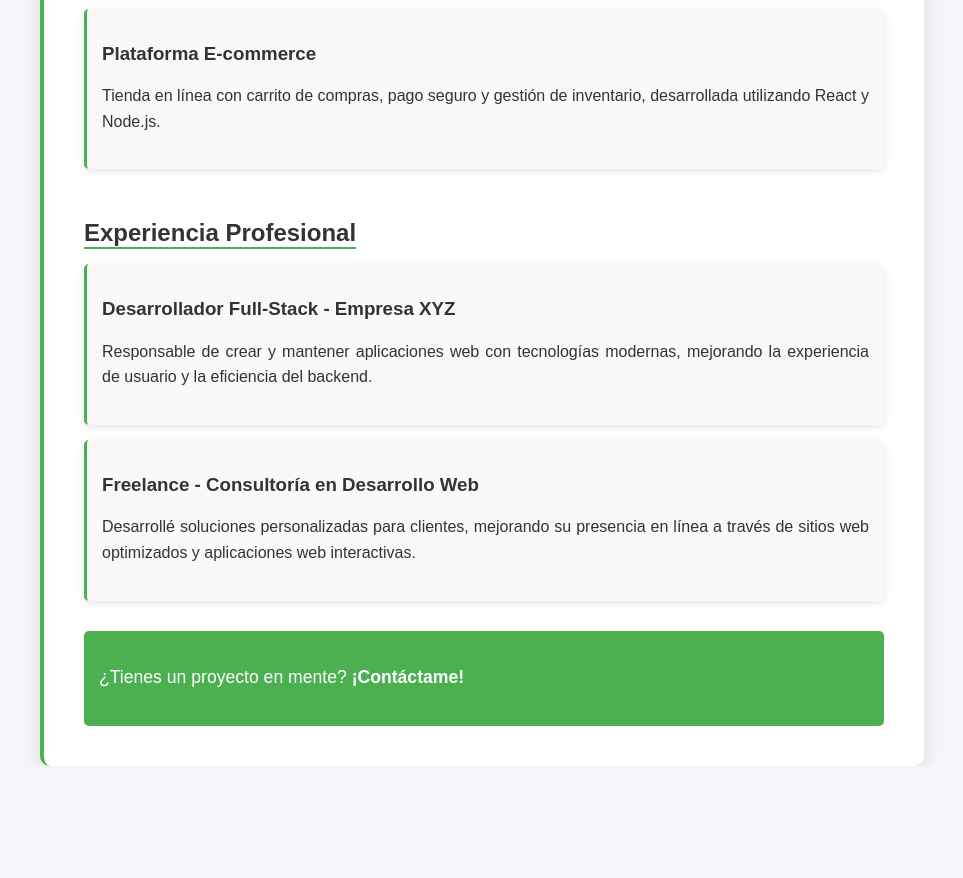
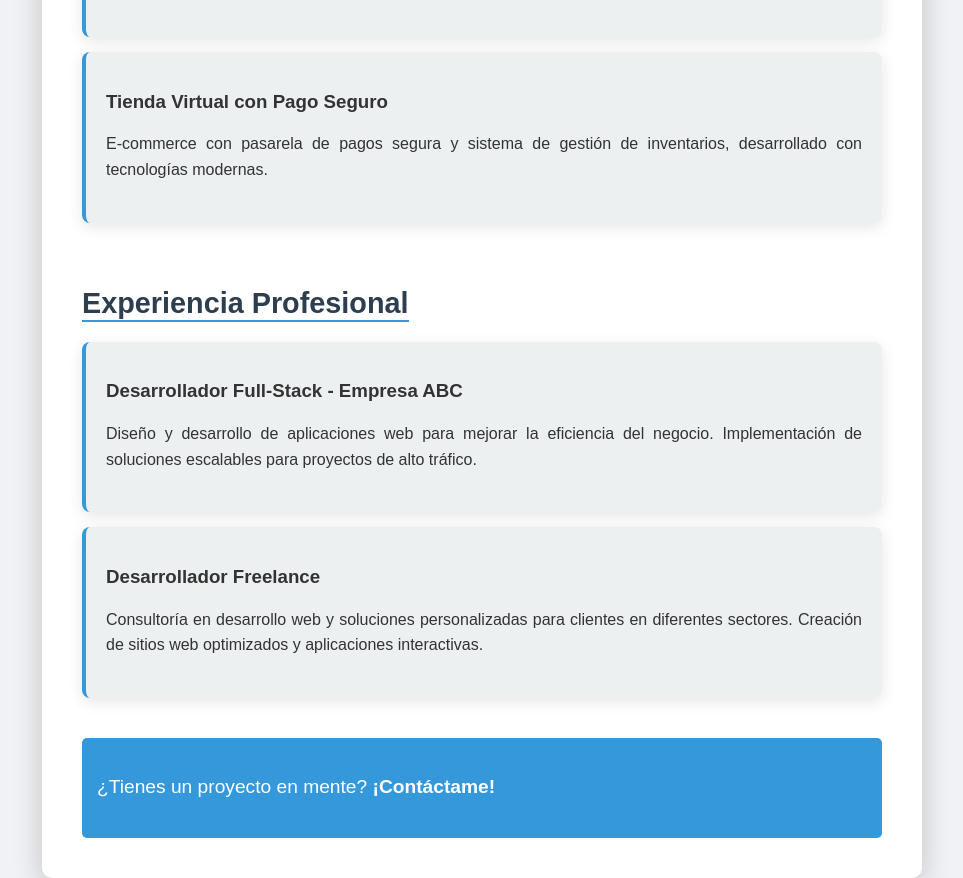
Before and after one commit to nicoocr/Digitalizacion, a plain HTML site: page index.html in a window 1280 px wide. Shown: the part 906-1784 px from the top of the page, without its empty margins (158-1121 px from the left). Before the commit the page ends 1672 px from the top, so only its background shows below. Drawn offline with Linux system fonts and the light colour scheme.

Commit message:
Update index.html

```diff
--- a/index.html
+++ b/index.html
@@ -8,7 +8,7 @@
         /* Estilos generales */
         body {
             font-family: 'Arial', sans-serif;
-            background-color: #f4f4f9;
+            background-color: #f0f2f5;
             color: #333;
             margin: 0;
             padding: 0;
@@ -16,32 +16,30 @@
             justify-content: center;
             align-items: center;
             min-height: 100vh;
-            overflow: hidden;
         }
         .container {
             background: #fff;
             border-radius: 10px;
-            box-shadow: 0 4px 20px rgba(0, 0, 0, 0.1);
+            box-shadow: 0 8px 30px rgba(0, 0, 0, 0.2);
             padding: 40px;
             max-width: 800px;
             width: 90%;
-            border-left: 4px solid #4CAF50;
             animation: fadeIn 1.5s ease-in-out;
             transform: translateY(0);
         }
         h1 {
-            text-align: left;
-            color: #4CAF50;
-            font-size: 2.2em;
-            margin-bottom: 5px;
+            text-align: center;
+            color: #2c3e50;
+            font-size: 2.5em;
+            margin-bottom: 10px;
             animation: slideIn 1.2s ease-in-out;
         }
         h2 {
-            color: #333;
-            border-bottom: 2px solid #4CAF50;
+            color: #2c3e50;
+            border-bottom: 2px solid #3498db;
             display: inline-block;
-            margin-bottom: 15px;
-            font-size: 1.5em;
+            margin-bottom: 20px;
+            font-size: 1.8em;
             animation: fadeIn 1.5s ease-in-out;
         }
         p {
@@ -51,7 +49,7 @@
             animation: fadeInUp 1s ease-in-out;
         }
         .section {
-            margin-bottom: 30px;
+            margin-bottom: 40px;
         }
         .skills, .experience, .projects {
             display: flex;
@@ -59,25 +57,25 @@
             gap: 15px;
         }
         .skill, .job, .project {
-            background-color: #f9f9f9;
-            border-radius: 5px;
-            padding: 15px;
-            box-shadow: 0 2px 8px rgba(0, 0, 0, 0.1);
-            border-left: 3px solid #4CAF50;
+            background-color: #ecf0f1;
+            border-radius: 8px;
+            padding: 20px;
+            box-shadow: 0 4px 15px rgba(0, 0, 0, 0.1);
+            border-left: 4px solid #3498db;
             transition: transform 0.3s ease, box-shadow 0.3s ease;
         }
         .skill:hover, .job:hover, .project:hover {
             transform: translateY(-5px);
-            box-shadow: 0 4px 12px rgba(0, 0, 0, 0.2);
+            box-shadow: 0 8px 20px rgba(0, 0, 0, 0.3);
         }
         .contact {
-            text-align: left;
-            background-color: #4CAF50;
+            text-align: center;
+            background-color: #3498db;
             color: #fff;
             padding: 15px;
             border-radius: 5px;
-            margin-top: 20px;
-            font-size: 1.1em;
+            margin-top: 30px;
+            font-size: 1.2em;
             animation: fadeInUp 1s ease-in-out;
         }
         .contact a {
@@ -106,16 +104,15 @@
 <body>
     <div class="container">
         <h1>Nicolás Cervera Rodríguez</h1>
-        <p>Desarrollador Web con experiencia en la creación de soluciones digitales modernas, especializándome en el desarrollo front-end y back-end. Busco continuamente mejorar mis habilidades y contribuir a proyectos que marquen la diferencia.</p>
+        <p>Desarrollador Web con amplia experiencia en la creación de soluciones digitales innovadoras. Especializado en desarrollo front-end y back-end, con un enfoque en la mejora continua y en la entrega de proyectos de alto impacto.</p>
 
         <div class="section">
             <h2>Habilidades</h2>
             <div class="skills">
-                <div class="skill">Desarrollo Front-End (HTML, CSS, JavaScript)</div>
-                <div class="skill">Frameworks: React, Angular</div>
-                <div class="skill">Desarrollo Back-End (Node.js, Express)</div>
-                <div class="skill">Bases de Datos (SQL, MongoDB)</div>
-                <div class="skill">Control de Versiones (Git, GitHub)</div>
+                <div class="skill">Desarrollo Front-End (HTML, CSS, JavaScript, React, Angular)</div>
+                <div class="skill">Desarrollo Back-End (Node.js, Express, Django)</div>
+                <div class="skill">Bases de Datos (MySQL, MongoDB)</div>
+                <div class="skill">Control de Versiones (Git, GitHub, GitLab)</div>
                 <div class="skill">Metodologías Ágiles (Scrum, Kanban)</div>
             </div>
         </div>
@@ -124,12 +121,12 @@
             <h2>Proyectos Destacados</h2>
             <div class="projects">
                 <div class="project">
-                    <h3>Sistema de Gestión de Tareas</h3>
-                    <p>Aplicación web completa para gestionar tareas diarias con funcionalidades de filtrado, asignación de prioridades y seguimiento del progreso.</p>
+                    <h3>Sistema de Gestión de Proyectos</h3>
+                    <p>Plataforma completa para la administración de tareas y proyectos, con integración de seguimiento de tiempo y asignación de recursos.</p>
                 </div>
                 <div class="project">
-                    <h3>Plataforma E-commerce</h3>
-                    <p>Tienda en línea con carrito de compras, pago seguro y gestión de inventario, desarrollada utilizando React y Node.js.</p>
+                    <h3>Tienda Virtual con Pago Seguro</h3>
+                    <p>E-commerce con pasarela de pagos segura y sistema de gestión de inventarios, desarrollado con tecnologías modernas.</p>
                 </div>
             </div>
         </div>
@@ -138,12 +135,12 @@
             <h2>Experiencia Profesional</h2>
             <div class="experience">
                 <div class="job">
-                    <h3>Desarrollador Full-Stack - Empresa XYZ</h3>
-                    <p>Responsable de crear y mantener aplicaciones web con tecnologías modernas, mejorando la experiencia de usuario y la eficiencia del backend.</p>
+                    <h3>Desarrollador Full-Stack - Empresa ABC</h3>
+                    <p>Diseño y desarrollo de aplicaciones web para mejorar la eficiencia del negocio. Implementación de soluciones escalables para proyectos de alto tráfico.</p>
                 </div>
                 <div class="job">
-                    <h3>Freelance - Consultoría en Desarrollo Web</h3>
-                    <p>Desarrollé soluciones personalizadas para clientes, mejorando su presencia en línea a través de sitios web optimizados y aplicaciones web interactivas.</p>
+                    <h3>Desarrollador Freelance</h3>
+                    <p>Consultoría en desarrollo web y soluciones personalizadas para clientes en diferentes sectores. Creación de sitios web optimizados y aplicaciones interactivas.</p>
                 </div>
             </div>
         </div>
```
